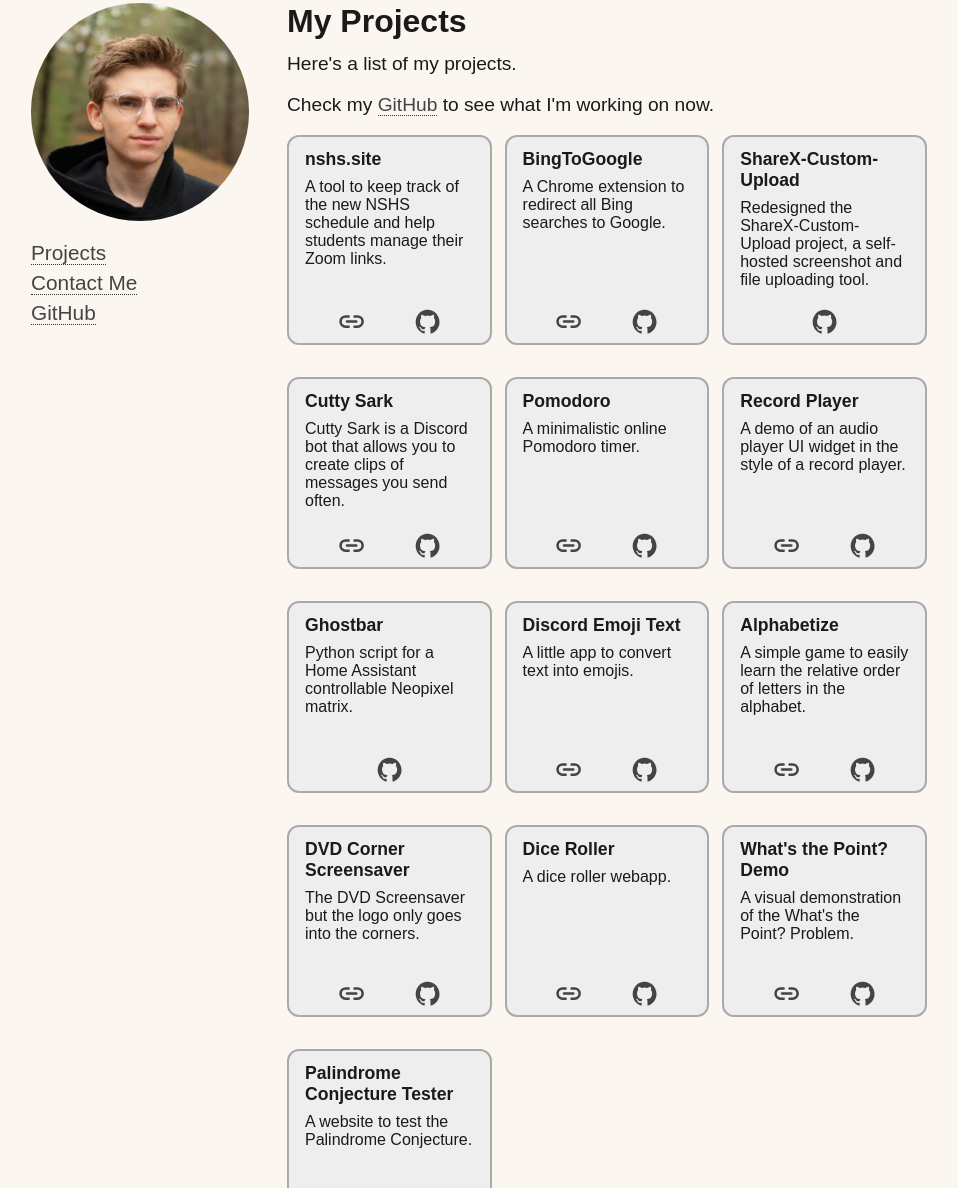
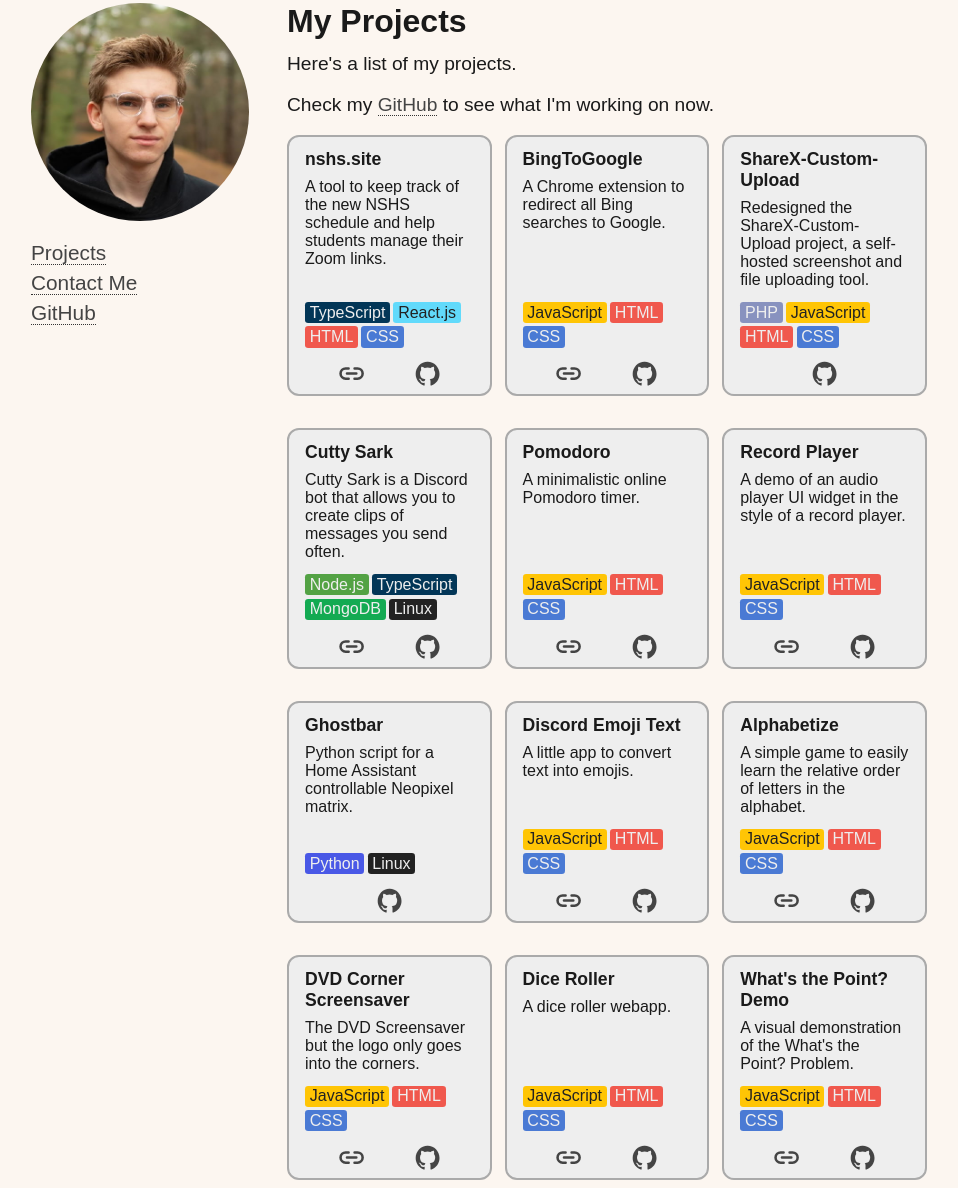
Before and after one commit to theaquarium/website, a plain HTML site: page projects.html in a window 1280 px wide. Shown: the part 167-1355 px from the top of the page, without its empty margins (33-991 px from the left). Drawn offline with nearby package versions, Linux system fonts and the light colour scheme; a web font is replaced by a local one.

Commit message:
Add tech tags

```diff
--- a/assets/styles/projects.css
+++ b/assets/styles/projects.css
@@ -2,75 +2,82 @@
     background: #eba7b2;
 }
 
-.main-projects {
-    display: -ms-grid;
-    display: grid;
-    place-content: center;
-    grid-gap: 2rem 1vw;
-    -ms-grid-columns: repeat(3, 1fr);
-    grid-template-columns: repeat(3, 1fr);
-    -ms-grid-rows: minmax(12rem, auto);
-    grid-auto-rows: minmax(12rem, auto);
-
-    margin-bottom: 1.3rem;
+.tag {
+    font-family: 'InterDisplay', sans-serif;
 }
-
-.main-project-card {
-    background: #eee;
-    border: 2px solid #aaa;
-    border-radius: 0.75rem;
-    overflow: hidden;
-
-    display: flex;
-    flex-direction: column;
-}
-
-.main-project-card-thumb {
-    width: 100%;
-    height: 8rem;
-    object-fit: cover;
-}
-
-.main-project-card-title {
-    padding: 0 1rem;
-    font-size: 1.1rem;
-    margin: 0;
-    margin-top: 0.75rem;
-    margin-bottom: 0.5rem;
-    font-weight: 600;
+@supports (font-variation-settings: normal) {
+    .tag {
+        font-family: 'InterDisplay var', sans-serif;
+    }
 }
 
 p.main-project-card-desc {
-    padding: 0 1rem;
-    font-size: 1rem;
-    margin: 0;
-    margin-bottom: 1.2rem;
-
-    flex-grow: 1;
+    margin-bottom: 0.7rem;
 }
 
-.main-project-card-buttons {
+.main-project-card-tags {
+    /* Make padding a little smaller here to compensate for more margin in tags */
+    padding: 0 0.9rem;
+    margin-bottom: 0.7rem;
+
     display: flex;
-    justify-content: space-evenly;
+    flex-wrap: wrap;
 }
 
-a.main-project-card-button {
-    font-size: 1.7rem;
-    border-bottom: none;
-
-    color: #444;
-    transition: 0.1s color;
+.tag {
+    font-weight: 500;
+    font-size: 1rem;
+    border-radius: 0.2rem;
+    padding: 0.1rem 0.3rem;
+    margin: 0.1rem;
 }
 
-a.main-project-card-button:hover {
-    border-bottom: none;
-
-    color: #222;
+.tag-python {
+    color: #eee;
+    background: #4958e6;
 }
 
-@media (max-width: 768px) {
-    .main-projects {
-        -ms-grid-columns: repeat(2, 1fr);
-        grid-template-columns: repeat(2, 1fr);
-    }
+.tag-js {
+    color: #222;
+    background: #ffc505;
 }
+
+.tag-html {
+    color: #eee;
+    background: #f0584d;
+}
+
+.tag-css {
+    color: #eee;
+    background: #4a7ad4;
+}
+
+.tag-ts {
+    color: #eee;
+    background: #023657;
+}
+
+.tag-react {
+    color: #222;
+    background: #61dafb;
+}
+
+.tag-php {
+    color: #eee;
+    background: #8892bf;
+}
+
+.tag-node {
+    color: #eee;
+    background: #53a244;
+}
+
+.tag-linux {
+    color: #eee;
+    background: #222;
+}
+
+.tag-mongo {
+    color: #eee;
+    background: #13aa52;
+}
--- a/projects.html
+++ b/projects.html
@@ -136,6 +136,12 @@
                             A tool to keep track of the new NSHS schedule and
                             help students manage their Zoom links.
                         </p>
+                        <div class="main-project-card-tags">
+                            <span class="tag tag-ts">TypeScript</span>
+                            <span class="tag tag-react">React.js</span>
+                            <span class="tag tag-html">HTML</span>
+                            <span class="tag tag-css">CSS</span>
+                        </div>
                         <div class="main-project-card-buttons">
                             <a
                                 class="main-project-card-button"
@@ -162,6 +168,11 @@
                             A Chrome extension to redirect all Bing searches to
                             Google.
                         </p>
+                        <div class="main-project-card-tags">
+                            <span class="tag tag-js">JavaScript</span>
+                            <span class="tag tag-html">HTML</span>
+                            <span class="tag tag-css">CSS</span>
+                        </div>
                         <div class="main-project-card-buttons">
                             <a
                                 class="main-project-card-button"
@@ -188,6 +199,12 @@
                             Redesigned the ShareX-Custom-Upload project, a
                             self-hosted screenshot and file uploading tool.
                         </p>
+                        <div class="main-project-card-tags">
+                            <span class="tag tag-php">PHP</span>
+                            <span class="tag tag-js">JavaScript</span>
+                            <span class="tag tag-html">HTML</span>
+                            <span class="tag tag-css">CSS</span>
+                        </div>
                         <div class="main-project-card-buttons">
                             <a
                                 class="main-project-card-button"
@@ -207,6 +224,12 @@
                             Cutty Sark is a Discord bot that allows you to
                             create clips of messages you send often.
                         </p>
+                        <div class="main-project-card-tags">
+                            <span class="tag tag-node">Node.js</span>
+                            <span class="tag tag-ts">TypeScript</span>
+                            <span class="tag tag-mongo">MongoDB</span>
+                            <span class="tag tag-linux">Linux</span>
+                        </div>
                         <div class="main-project-card-buttons">
                             <a
                                 class="main-project-card-button"
@@ -232,6 +255,11 @@
                         <p class="main-project-card-desc">
                             A minimalistic online Pomodoro timer.
                         </p>
+                        <div class="main-project-card-tags">
+                            <span class="tag tag-js">JavaScript</span>
+                            <span class="tag tag-html">HTML</span>
+                            <span class="tag tag-css">CSS</span>
+                        </div>
                         <div class="main-project-card-buttons">
                             <a
                                 class="main-project-card-button"
@@ -258,6 +286,11 @@
                             A demo of an audio player UI widget in the style of
                             a record player.
                         </p>
+                        <div class="main-project-card-tags">
+                            <span class="tag tag-js">JavaScript</span>
+                            <span class="tag tag-html">HTML</span>
+                            <span class="tag tag-css">CSS</span>
+                        </div>
                         <div class="main-project-card-buttons">
                             <a
                                 class="main-project-card-button"
@@ -284,6 +317,10 @@
                             Python script for a Home Assistant controllable
                             Neopixel matrix.
                         </p>
+                        <div class="main-project-card-tags">
+                            <span class="tag tag-python">Python</span>
+                            <span class="tag tag-linux">Linux</span>
+                        </div>
                         <div class="main-project-card-buttons">
                             <a
                                 class="main-project-card-button"
@@ -302,6 +339,11 @@
                         <p class="main-project-card-desc">
                             A little app to convert text into emojis.
                         </p>
+                        <div class="main-project-card-tags">
+                            <span class="tag tag-js">JavaScript</span>
+                            <span class="tag tag-html">HTML</span>
+                            <span class="tag tag-css">CSS</span>
+                        </div>
                         <div class="main-project-card-buttons">
                             <a
                                 class="main-project-card-button"
@@ -328,6 +370,11 @@
                             A simple game to easily learn the relative order of
                             letters in the alphabet.
                         </p>
+                        <div class="main-project-card-tags">
+                            <span class="tag tag-js">JavaScript</span>
+                            <span class="tag tag-html">HTML</span>
+                            <span class="tag tag-css">CSS</span>
+                        </div>
                         <div class="main-project-card-buttons">
                             <a
                                 class="main-project-card-button"
@@ -354,6 +401,11 @@
                             The DVD Screensaver but the logo only goes into the
                             corners.
                         </p>
+                        <div class="main-project-card-tags">
+                            <span class="tag tag-js">JavaScript</span>
+                            <span class="tag tag-html">HTML</span>
+                            <span class="tag tag-css">CSS</span>
+                        </div>
                         <div class="main-project-card-buttons">
                             <a
                                 class="main-project-card-button"
@@ -379,6 +431,11 @@
                         <p class="main-project-card-desc">
                             A dice roller webapp.
                         </p>
+                        <div class="main-project-card-tags">
+                            <span class="tag tag-js">JavaScript</span>
+                            <span class="tag tag-html">HTML</span>
+                            <span class="tag tag-css">CSS</span>
+                        </div>
                         <div class="main-project-card-buttons">
                             <a
                                 class="main-project-card-button"
@@ -405,6 +462,11 @@
                             A visual demonstration of the What's the Point?
                             Problem.
                         </p>
+                        <div class="main-project-card-tags">
+                            <span class="tag tag-js">JavaScript</span>
+                            <span class="tag tag-html">HTML</span>
+                            <span class="tag tag-css">CSS</span>
+                        </div>
                         <div class="main-project-card-buttons">
                             <a
                                 class="main-project-card-button"
@@ -430,6 +492,11 @@
                         <p class="main-project-card-desc">
                             A website to test the Palindrome Conjecture.
                         </p>
+                        <div class="main-project-card-tags">
+                            <span class="tag tag-js">JavaScript</span>
+                            <span class="tag tag-html">HTML</span>
+                            <span class="tag tag-css">CSS</span>
+                        </div>
                         <div class="main-project-card-buttons">
                             <a
                                 class="main-project-card-button"
```
